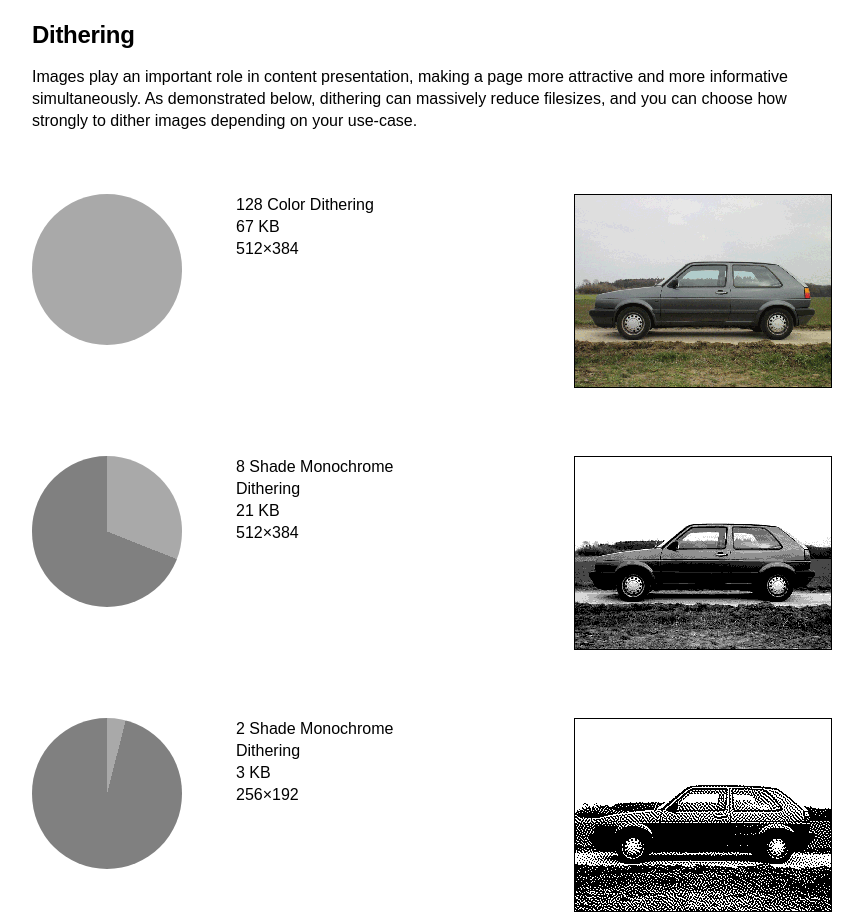
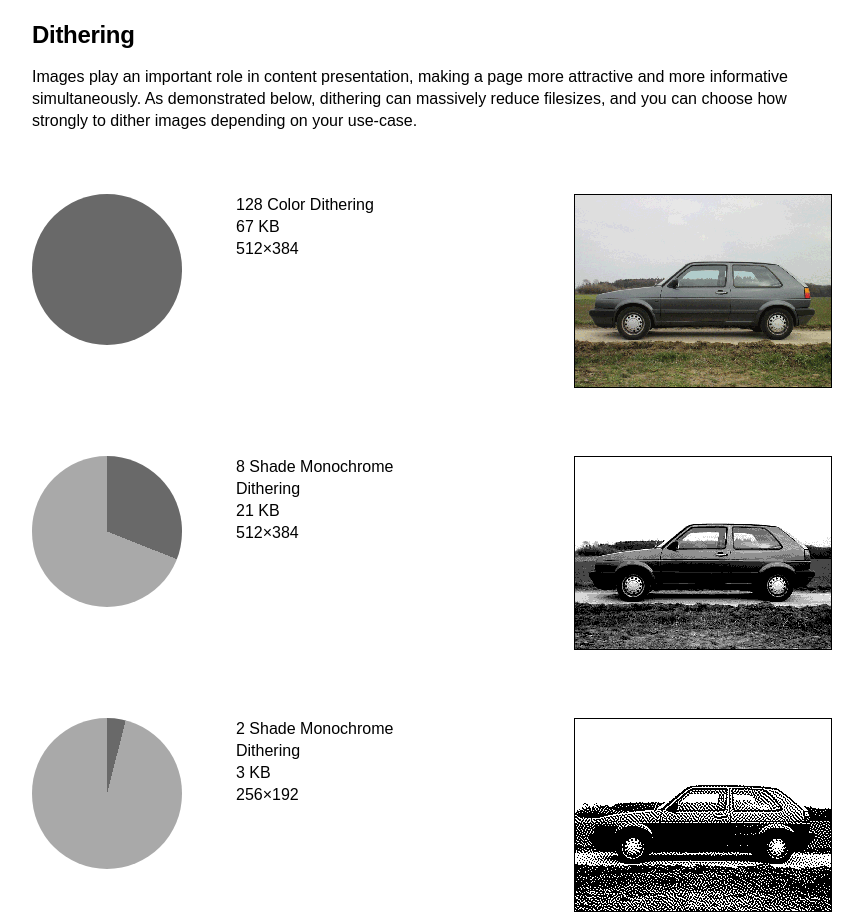
Before and after one commit to I-Need-More-Coffee/referi-en, a plain HTML site: page index.html in a window 1280 px wide. Shown: the part 1253-2174 px from the top of the page, without its empty margins (208-1071 px from the left). Drawn offline with Linux system fonts and the light colour scheme.

Commit message:
Edited chart colors again

```diff
--- a/index.html
+++ b/index.html
@@ -104,15 +104,15 @@
 		<h2>Dithering</h2>Images play an important role in content presentation, making a page more attractive and more informative simultaneously. As demonstrated below, dithering can massively reduce filesizes, and you can choose how strongly to dither images depending on your use-case.
 	</cell>
 	<cell span=8><br></cell>
-	<cell span=2 style="background: darkgray; border-radius: 50%;width: 80%;aspect-ratio: 1 / 1;"></cell>
+	<cell span=2 style="background: dimgray; border-radius: 50%;width: 80%;aspect-ratio: 1 / 1;"></cell>
 	<cell span=2>128 Color Dithering<br>67 KB<br>512×384</cell>
 	<cell span=4 class="right"><img alt="Example image of a car's side profile" width=100%; style="border: 1px solid black" src="images/auto-0.png"></cell>
 	<cell span=8><br></cell>
-	<cell span=2 style="background: conic-gradient(darkgray 0% 31%, gray 31% 100%); border-radius: 50%;width: 80%;aspect-ratio: 1 / 1"></cell>
+	<cell span=2 style="background: conic-gradient(dimgray 0% 31%, darkgray 31% 100%); border-radius: 50%;width: 80%;aspect-ratio: 1 / 1"></cell>
 	<cell span=2>8 Shade Monochrome Dithering<br>21 KB<br>512×384</cell>
 	<cell span=4 class="right"><img alt="Example image of a car's side profile" width=100%; style="border: 1px solid black" src="images/auto-1.png"></cell>
 	<cell span=8><br></cell>
-	<cell span=2 style="background: conic-gradient(darkgray 0% 4%, gray 4% 100%); border-radius: 50%;width: 80%;aspect-ratio: 1 / 1"></cell>
+	<cell span=2 style="background: conic-gradient(dimgray 0% 4%, darkgray 4% 100%); border-radius: 50%;width: 80%;aspect-ratio: 1 / 1"></cell>
 	<cell span=2>2 Shade Monochrome Dithering<br>3 KB<br>256×192</cell>
 	<cell span=4 class="right"><img alt="Example image of a car's side profile" width=100%; style="border: 1px solid black" src="images/auto-2.png"></cell>
 	<cell span=8><br></cell>
```
